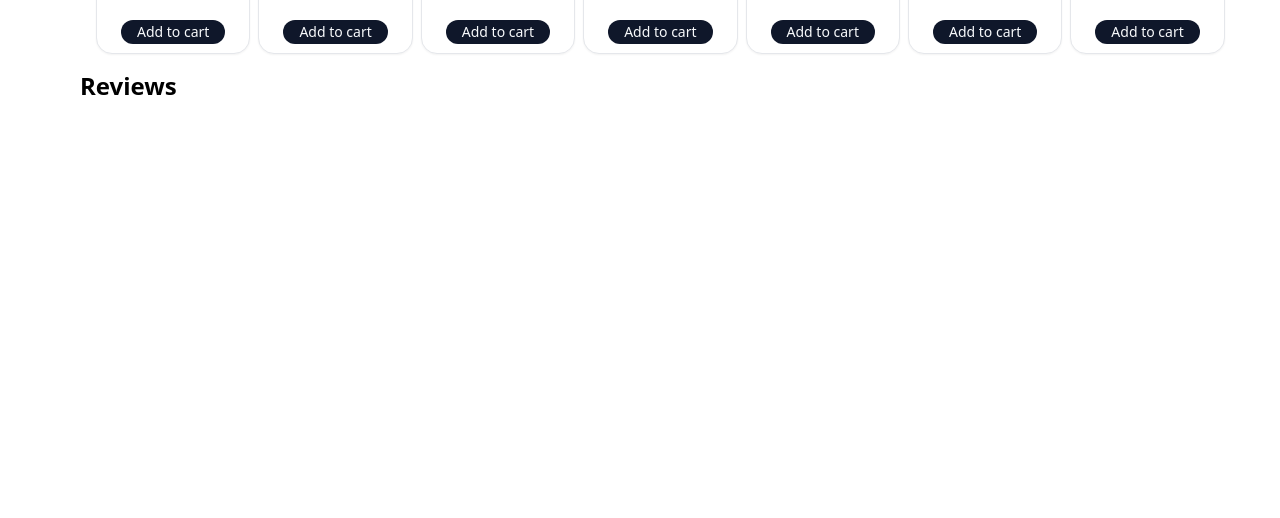
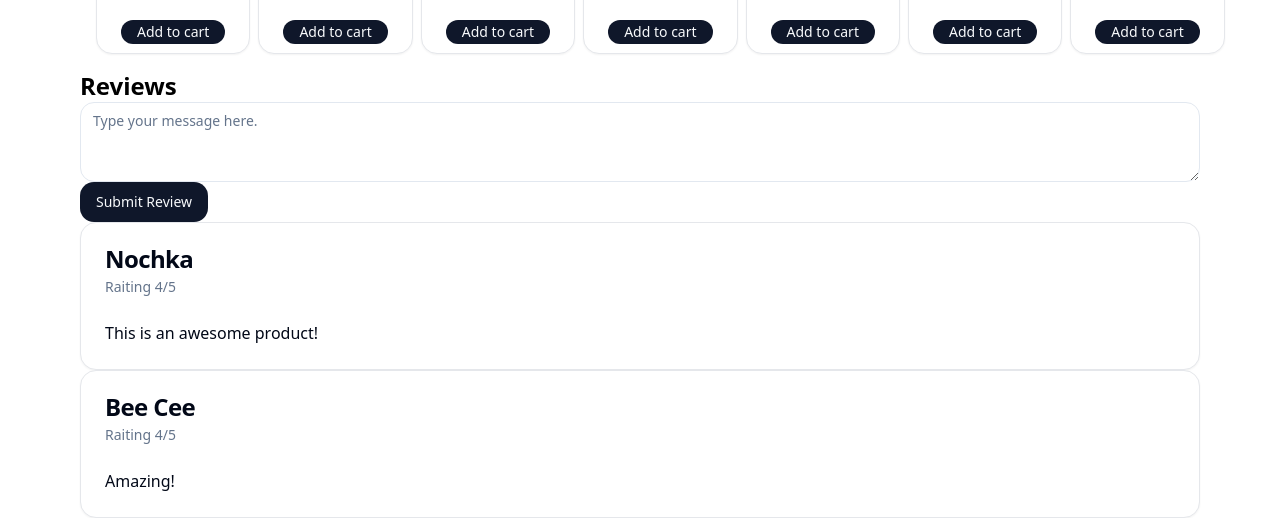
Before and after one commit to ALLHUBS-Jan-2024-Liftoff/Code-Warriors, a React (Vite) app in the folder FrontEnd/: page /product in a window 1280 px wide. Shown: the part 714-1232 px from the top of the page. Before the commit the page ends 880 px from the top, so only its background shows below. Built offline with nearby package versions, Linux system fonts and the light colour scheme.

Commit message:
created createReview function with submit review button for UI, that generates review in SQL database

```diff
--- a/FrontEnd/src/_root/pages/Product.jsx
+++ b/FrontEnd/src/_root/pages/Product.jsx
@@ -1,10 +1,13 @@
 import { Button } from '@/components/ui/button'
-import React from 'react'
+import React, { useState } from 'react'
 import { FontAwesomeIcon } from "@fortawesome/react-fontawesome";
 import { faCartShopping } from "@fortawesome/free-solid-svg-icons";
 import { Breadcrumb, BreadcrumbItem, BreadcrumbLink, BreadcrumbList, BreadcrumbPage, BreadcrumbSeparator, } from "@/components/ui/breadcrumb"
 import { Card, CardContent, CardDescription, CardFooter, CardHeader, CardTitle } from "@/components/ui/card"
 import { NavLink } from 'react-router-dom'
+import { Textarea } from "@/components/ui/textarea"
+
+import axios from 'axios';
 
 const ProductDetails = () => {
 
@@ -53,6 +56,29 @@ const products = [
         },
     ];
 
+
+   const [description, setDescription] = useState("")
+
+   const handleChange = (event) => {
+    setDescription(event.target.value);
+   };
+    function createReview() {
+
+            let payload = {
+                description: description,
+                raiting: 5,
+                user: {
+                    userId: 1,
+                },
+                product: {
+                    productId: 1
+                }
+            }
+            axios.post('http://localhost:8080/api/review/create', payload).then((response) => {
+                console.log(response.data);
+        })
+      }
+
     return (
         <div className='w-full grid grid-cols-3 px-20'>
             <div className='col-span-2 flex flex-col items-center justify-center relative'>
@@ -98,7 +124,7 @@ const products = [
                                 <p className='text-xl font-bold'>{product.price}</p>
                             </CardContent>
                             <CardFooter className="flex justify-between">
-                    <NavLink  to="/product">
+                                <NavLink to="/product">
                                     <Button className='w-full h-6'>Add to cart</Button>
                                 </NavLink>
                             </CardFooter>
@@ -106,10 +132,37 @@ const products = [
                     ))}
                 </div>
             </div>
-        <div className='col-span-3 w-full'>
+
+
+
+            <div className='col-span-3 w-full h-96'>
                 <h1 className='text-2xl font-semibold'>Reviews</h1>
+                <Textarea placeholder="Type your message here."
+                value={description}
+                onChange={handleChange}/>
+                <Button onClick={createReview}>Submit Review</Button>
+            <Card>
+                <CardHeader>
+                    <CardTitle>Nochka</CardTitle>
+                    <CardDescription>Raiting 4/5</CardDescription>
+                </CardHeader>
+                <CardContent>
+                    <p>This is an awesome product!</p>
+                </CardContent>
+            </Card>
+            <Card>
+                <CardHeader>
+                    <CardTitle>Bee Cee</CardTitle>
+                    <CardDescription>Raiting 4/5</CardDescription>
+                </CardHeader>
+                <CardContent>
+                    <p>Amazing!</p>
+                </CardContent>
+            </Card>
+
 
             </div>
+
         </div>
     )
 }
```
Also changed, not shown: 1 other file (tests, documents, lock files or other folders). Lines whose indentation alone changed are shown as unchanged.
